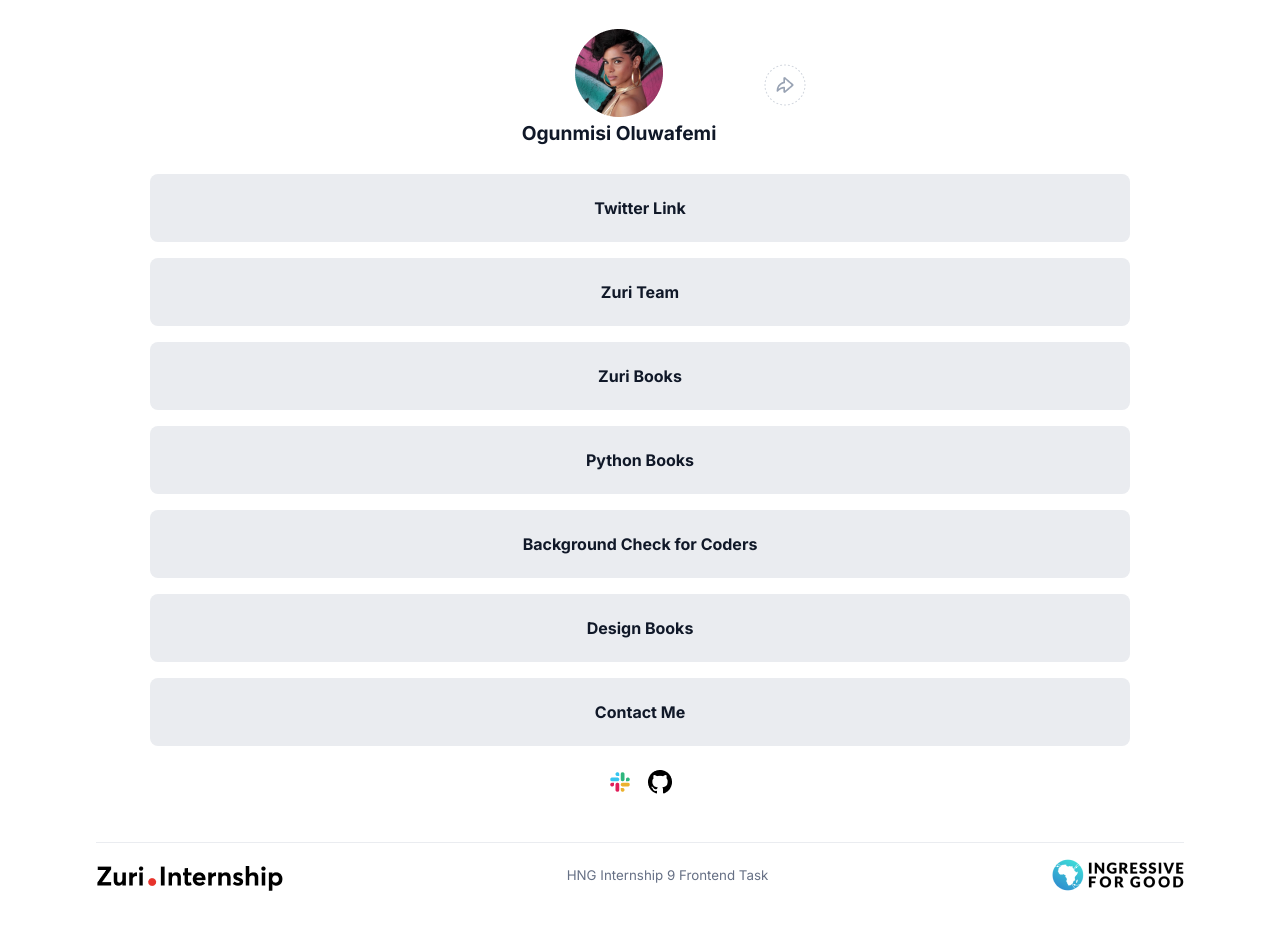
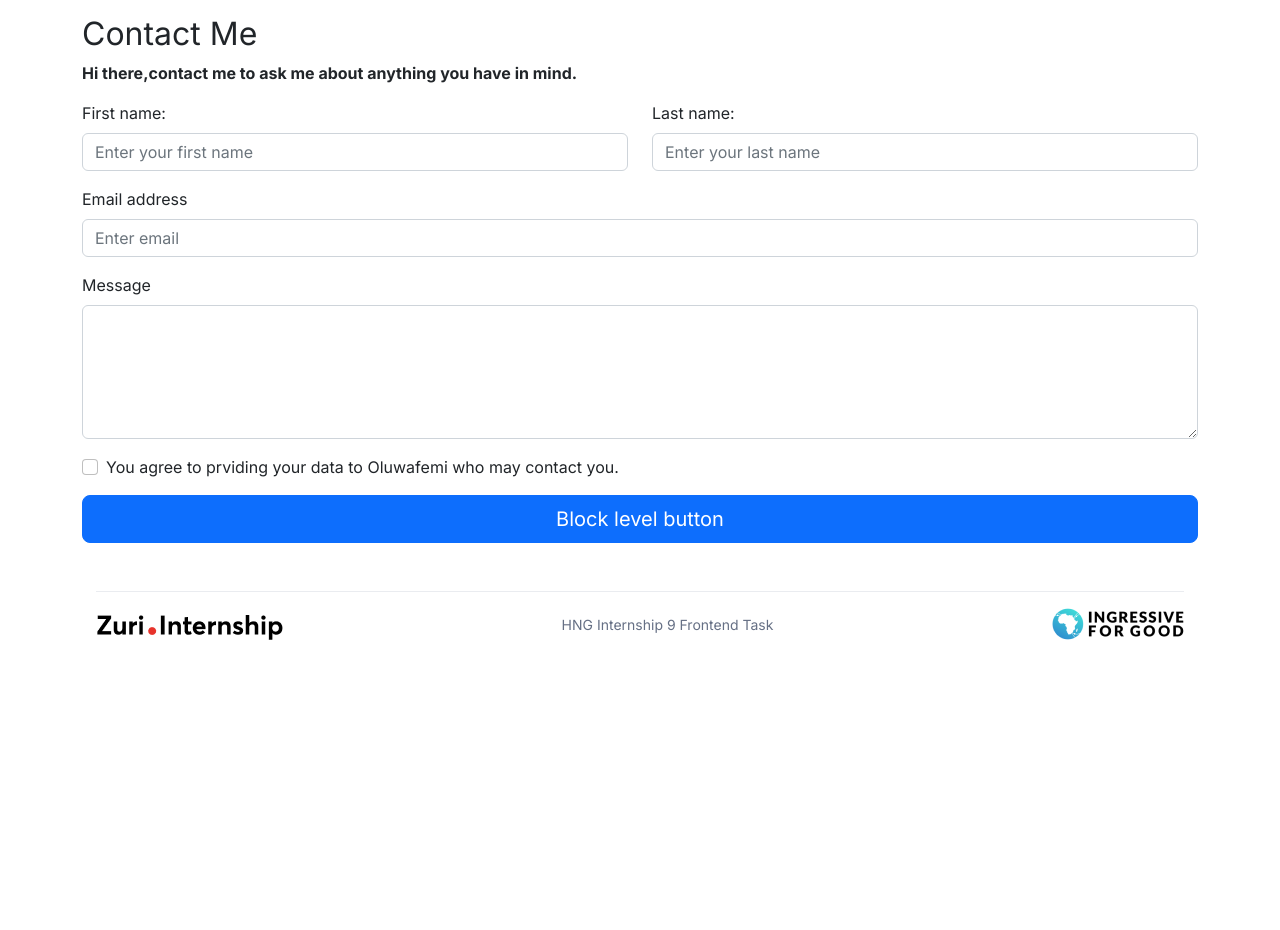
Before and after one commit to OgunmisiM/Hng-Linktree-Clone, a React (Create React App) app: page /contact in a window 1280 px wide. Shown: the top 930 px of the page. After the commit the page ends 815 px from the top, so only its background shows below. Built offline with nearby package versions, Linux system fonts and the light colour scheme.

Commit message:
feat: added the contact link

```diff
--- a/package.json
+++ b/package.json
@@ -6,7 +6,9 @@
     "@testing-library/jest-dom": "^5.16.5",
     "@testing-library/react": "^13.4.0",
     "@testing-library/user-event": "^13.5.0",
+    "bootstrap": "^5.2.2",
     "react": "^18.2.0",
+    "react-bootstrap": "^2.5.0",
     "react-dom": "^18.2.0",
     "react-hook-form": "^7.39.1",
     "react-router": "^6.4.2",
--- a/src/App.js
+++ b/src/App.js
@@ -1,17 +1,15 @@
-import './App.css';
-import Contact from './components/contact';
-import { Link } from "react-router-dom";
-import Header from './components/Header';
-import Footer from './components/Footer';
-import Links from './components/Links';
+import { Route, Routes } from "react-router-dom";
+import All from "./components/All";
+import Contact from './pages/Contact';
+import 'bootstrap/dist/css/bootstrap.min.css';
 
 function App() {
-
   return (
     <>
-      <Header />
-      <Links />
-      <Footer />
+      <Routes>
+        <Route path='/' element={<All />} />
+        <Route path='/contact' element={<Contact />} />
+      </Routes>
     </>
   );
 }
--- /dev/null
+++ b/src/components/All.js
@@ -0,0 +1,15 @@
+import Header from './Header';
+import Footer from './Footer';
+import Links from './Links';
+
+const All = () => {
+  return (
+    <>
+      <Header />
+      <Links />
+      <Footer />
+    </>
+  );
+}
+
+export default All;
--- a/src/components/Links.js
+++ b/src/components/Links.js
@@ -33,7 +33,7 @@
           Design Books
         </a>
 
-        <Link to={"/contact"} id='contact'> Contact Me </Link>
+        <Link to={"/Contact"} id='contact'> Contact Me </Link>
 
       </div>
       <div className='icons'>
--- a/src/index.css
+++ b/src/index.css
@@ -26,12 +26,17 @@
 }
 
 header {
+  text-align: center;
   display: flex;
   align-items: center;
   justify-content: center;
   margin-top: 1rem;
 }
-
+.contact {
+  margin: 15px auto;
+  font-size: medium;
+  font-weight: bold;
+}
 header a {
   display: block;
   color: #101828;
@@ -57,6 +62,7 @@
 }
 
 main .buttons a {
+  text-align: center;
   display: block;
   text-decoration: none;
   color: #101828;
--- /dev/null
+++ b/src/pages/Contact.js
@@ -0,0 +1,55 @@
+import React from 'react';
+import Row from 'react-bootstrap/Row';
+import Form from 'react-bootstrap/Form';
+import Col from 'react-bootstrap/Col';
+import Container from 'react-bootstrap/Container';
+import Button from 'react-bootstrap/Button'
+import Footer from '../components/Footer';
+
+
+const Contact = () => {
+  return (
+    <Container>
+      <div className='contact'>
+        <h2>Contact Me</h2>
+        <p>Hi there,contact me to ask me about anything you have in mind.</p>
+      </div>
+
+      <Form>
+        <Form.Group as={Row} className="mb-3" controlId="formHorizontalEmail">
+          <Col sm={6}>
+            <Form.Label>First name:</Form.Label>
+            <Form.Control type="firstname" placeholder="Enter your first name" id='first_name' />
+          </Col>
+          <Col sm={6}>
+            <Form.Label >Last name:</Form.Label>
+            <Form.Control type="lastname" placeholder="Enter your last name" id='last_name' />
+          </Col>
+        </Form.Group>
+
+        <Form.Group className="mb-3" controlId="formGroupEmail">
+          <Form.Label>Email address</Form.Label>
+          <Form.Control type="email" placeholder="Enter email" id='email' />
+        </Form.Group>
+
+        <Form.Group className="mb-3" controlId="exampleForm.ControlTextarea1">
+          <Form.Label>Message</Form.Label>
+          <Form.Control as="textarea" rows={5} id='message' />
+        </Form.Group>
+
+        <Form.Group className="mb-3" id="formGridCheckbox">
+          <Form.Check type="checkbox" label="You agree to prviding your data to Oluwafemi who may contact you." />
+        </Form.Group>
+
+        <div className="d-grid gap-2">
+          <Button variant="primary" size="lg">
+            Block level button
+          </Button>
+        </div>
+      </Form>
+      <Footer />
+    </Container>
+  );
+};
+
+export default Contact;
```
Also changed, not shown: src/components/contact.js (deleted), 1 other file (tests, documents, lock files or other folders).
